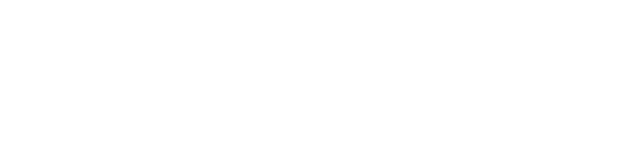
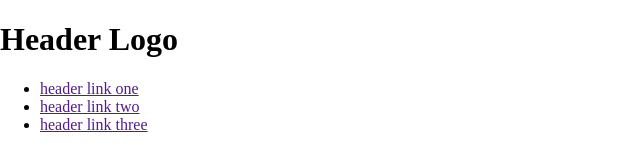
Before and after one commit to Eli1058/landing-page, a plain HTML site: page index.html in a window 1280 px wide. Shown: the whole page, without its empty margins (0-640 px from the left). Drawn offline with Linux system fonts and the light colour scheme.

Commit message:
Add header section and content and update styles.css

```diff
--- a/index.html
+++ b/index.html
@@ -7,6 +7,16 @@
     </head>
 
     <body>
+        <div class="sections-container">
+            <div class="header">
+                <h1>Header Logo</h1>
+                <ul>
+                    <li><a href="">header link one</a></li>
+                    <li><a href="">header link two</a></li>
+                    <li><a href="">header link three</a></li>
+                </ul>
+            </div>
+
             <div class="section-1">
 
             </div>
@@ -26,6 +36,6 @@
             <div class="footer">
 
             </div>
-
+        </div>
     </body>
 </html>
--- a/styles.css
+++ b/styles.css
@@ -1,4 +1,13 @@
+*{
+    box-sizing: border-box;
+}
+
 body{
     height: 100vh;
     margin: 0;
 }
+
+.sections-container{
+    display: flex;
+    flex-direction: column;
+}
```
Lines whose indentation alone changed are shown as unchanged.
